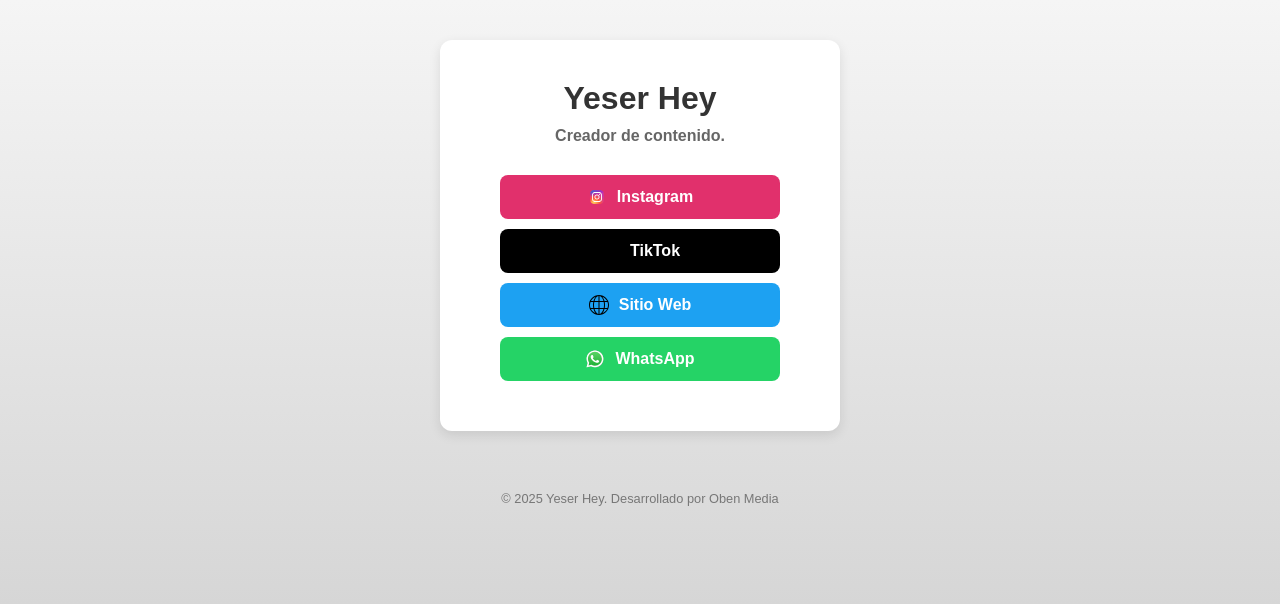
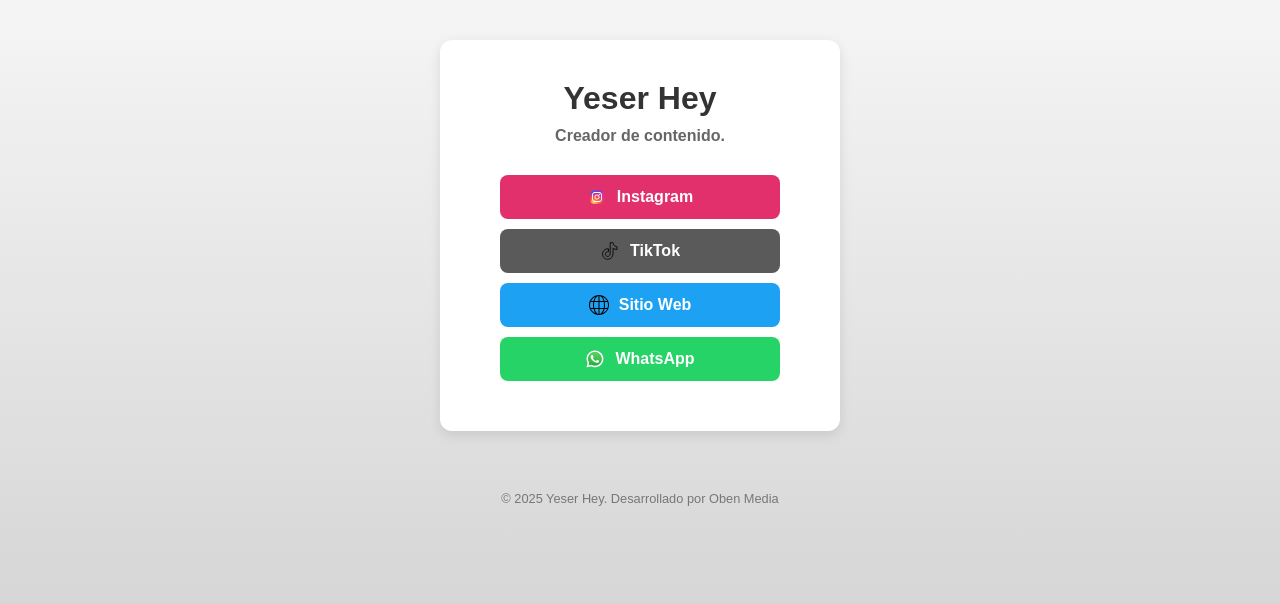
Before and after one commit to anenroba/yeser, a plain HTML site: page index.html in a window 1280 px wide. Drawn offline with Linux system fonts and the light colour scheme.

Commit message:
fondo negro

```diff
--- a/index.html
+++ b/index.html
@@ -75,11 +75,11 @@
     }
 
     .tiktok {
-      background-color: #000000;
+      background-color: #5b5a5a;
     }
 
     .tiktok:hover {
-      background-color: #222222;
+      background-color: #020202;
     }
 
     .web {
```
